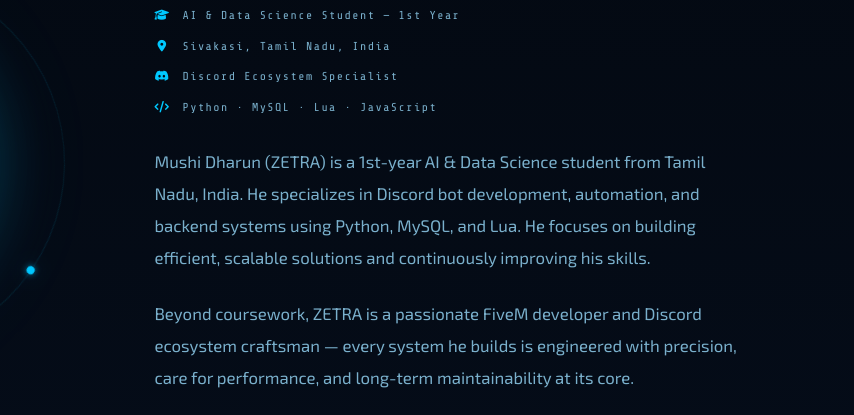
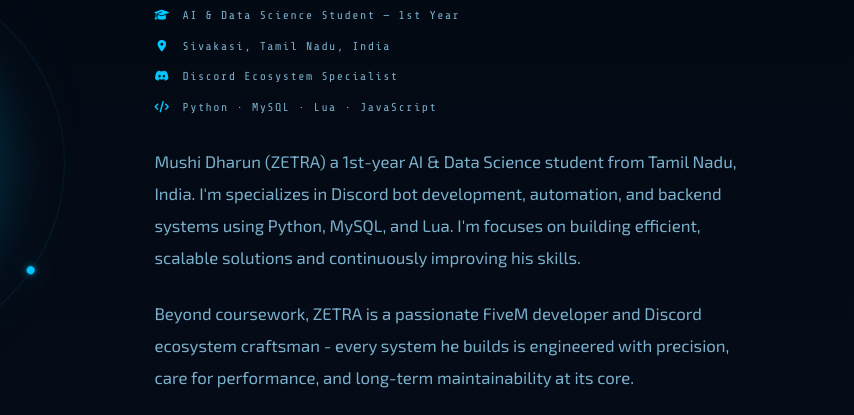
Before and after one commit to zetraplayz/portfolio, a plain HTML site: page index.html in a window 1280 px wide. Shown: the part 1101-1516 px from the top of the page, 426-1280 px from the left. Drawn offline with nearby package versions, Linux system fonts and the light colour scheme; animation ran at ten frames a second.

Commit message:
Update index.html

```diff
--- a/index.html
+++ b/index.html
@@ -1248,10 +1248,10 @@ footer{
           <div class="about-pill"><i class="fas fa-code"></i> Python · MySQL · Lua · JavaScript</div>
         </div>
         <p class="about-body">
-          Mushi Dharun (ZETRA) is a 1st-year AI &amp; Data Science student from Tamil Nadu, India. He specializes in Discord bot development, automation, and backend systems using Python, MySQL, and Lua. He focuses on building efficient, scalable solutions and continuously improving his skills.
+          Mushi Dharun (ZETRA) a 1st-year AI &amp; Data Science student from Tamil Nadu, India. I'm specializes in Discord bot development, automation, and backend systems using Python, MySQL, and Lua. I'm focuses on building efficient, scalable solutions and continuously improving his skills.
         </p>
         <p class="about-body">
-          Beyond coursework, ZETRA is a passionate FiveM developer and Discord ecosystem craftsman — every system he builds is engineered with precision, care for performance, and long-term maintainability at its core.
+          Beyond coursework, ZETRA is a passionate FiveM developer and Discord ecosystem craftsman - every system he builds is engineered with precision, care for performance, and long-term maintainability at its core.
         </p>
         <div class="tech-tags">
           <span class="tech-tag">Python</span>
```
